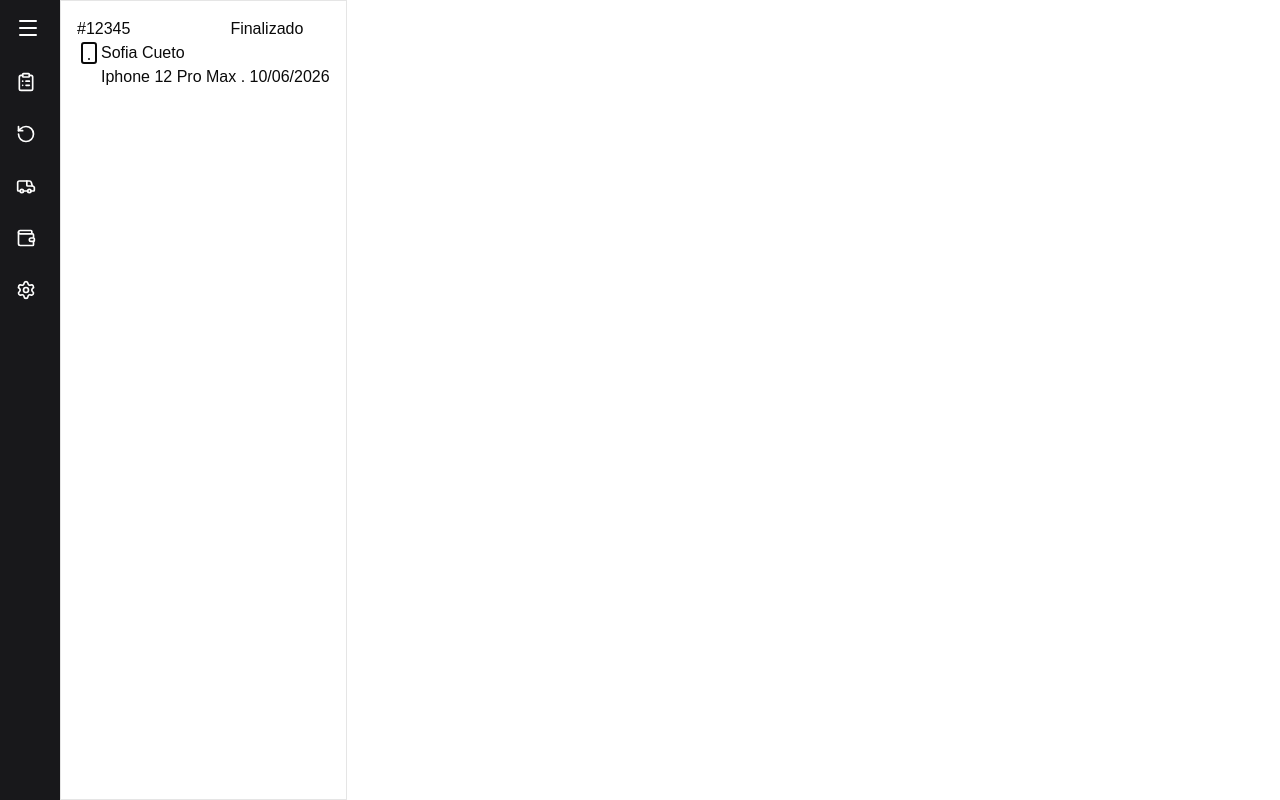
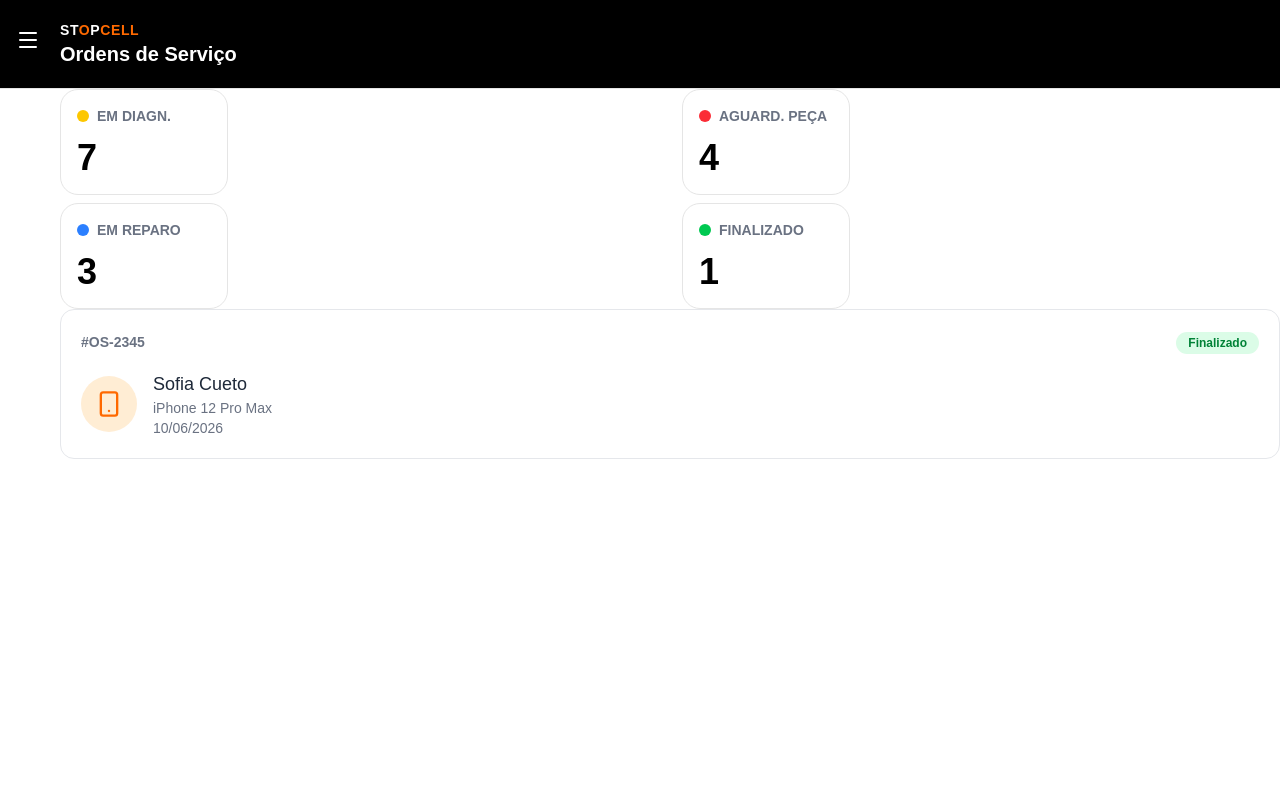
Before and after one commit to Hugo-Ferrari/StopCell, a React (Vite) app in the folder web/: page /ordemServico in a window 1280 px wide. Built offline with nearby package versions, Linux system fonts and the light colour scheme.

Commit message:
Ordem De Serviço

```diff
--- /dev/null
+++ b/web/src/components/Header.tsx
@@ -0,0 +1,46 @@
+
+import { useLocation } from "react-router-dom";
+import NavBar from "./navBar";
+
+function Header() {
+  const location = useLocation();
+
+  const titulos: Record<string, string> = {
+    "/ordemServico": "Ordens de Serviço",
+    "/nova-ordem-servico": "Nova Ordem de Serviço",
+    "/financeiro": "Financeiro",
+    "/historico": "Histórico",
+    "/fornecedores": "Fornecedores",
+    "/configuracoes": "Configurações",
+  };
+
+  const titulo = titulos[location.pathname] || "Stop Cell";
+
+  return (
+    <header className="flex items-center  p-5  border-b bg-black ">
+
+
+      <NavBar/>
+
+
+      <div className="ml-10">
+        <span className="relative text-2xl font-extrabold uppercase leading-tight tracking-wide">
+            <div className="text-sm">
+
+                <span className=" text-white">
+                    ST<span className="text-orange-500">O</span>P
+                </span>
+                <span className=" text-orange-500">CELL</span>
+            </div>
+            </span>
+
+        <h1 className="text-xl font-bold text-white">
+          {titulo}
+        </h1>
+      </div>
+
+    </header>
+  );
+}
+
+export default Header;
--- /dev/null
+++ b/web/src/components/OS/CaixaStatusOs.tsx
@@ -0,0 +1,54 @@
+type Props = {
+  status: "FINALIZADO" | "DIAGNOSTICO" | "EM_REPARO" | "AGUARDANDO_PECA";
+  quantidade: number;
+};
+
+function CaixaStatusOs({ status, quantidade }: Props) {
+  const statusConfig = {
+    FINALIZADO: {
+      texto: "FINALIZADO",
+      cor: "bg-green-500",
+
+
+    },
+    DIAGNOSTICO: {
+      texto: "EM DIAGN.",
+      cor: "bg-yellow-400",
+
+
+    },
+    EM_REPARO: {
+      texto: "EM REPARO",
+      cor: "bg-blue-500",
+
+
+    },
+    AGUARDANDO_PECA: {
+      texto: "AGUARD. PEÇA",
+      cor: "bg-red-500",
+
+
+    },
+  };
+
+  const config = statusConfig[status];
+
+  return (
+    <button
+      className={`w-42  rounded-2xl border-1 p-4 text-left transition-all  `}>
+      <div className="flex items-center gap-2">
+        <div className={`w-3 h-3 rounded-full ${config.cor}`} />
+
+        <span className={`text-sm font-semibold text-gray-500 `}>
+          {config.texto}
+        </span>
+      </div>
+
+      <h1 className="mt-3 text-4xl font-bold text-black">
+        {quantidade}
+      </h1>
+    </button>
+  );
+}
+
+export default CaixaStatusOs;
--- /dev/null
+++ b/web/src/components/OS/StatusDeOrdemDeServiso.tsx
@@ -0,0 +1,36 @@
+type Props = {
+  status: "FINALIZADO" | "DIAGNOSTICO" | "EM_REPARO" | "AGUARDANDO_PECA";
+};
+
+function StatusDeFinalizacaoDeServico({ status }: Props) {
+  const statusConfig = {
+    FINALIZADO: {
+      texto: "Finalizado",
+      classes: "bg-green-100 text-green-700",
+    },
+    DIAGNOSTICO: {
+      texto: "Diagnóstico",
+      classes: "bg-yellow-100 text-yellow-700",
+    },
+    EM_REPARO: {
+      texto: "Em reparo",
+      classes: "bg-blue-100 text-blue-700",
+    },
+    AGUARDANDO_PECA: {
+      texto: "Aguardando peça",
+      classes: "bg-red-100 text-red-700",
+    },
+  };
+
+  const config = statusConfig[status];
+
+  return (
+    <span
+      className={`px-3 py-1 text-xs font-semibold rounded-full ${config.classes}`}
+    >
+      {config.texto}
+    </span>
+  );
+}
+
+export default StatusDeFinalizacaoDeServico;
--- /dev/null
+++ b/web/src/components/OS/caixaOs.tsx
@@ -0,0 +1,47 @@
+import { Smartphone } from "lucide-react";
+import StatusDeFinalizacaoDeServico from "./StatusDeOrdemDeServiso";
+
+function CaixaOs() {
+  return (
+    <div className="w-full rounded-xl border border-gray-200 bg-white p-5  transition hover:shadow-md ">
+
+
+      <div className="flex items-center justify-between">
+        <p className="text-sm font-semibold text-gray-500">
+          #OS-2345
+        </p>
+
+        <span>
+          <StatusDeFinalizacaoDeServico status="FINALIZADO"/>
+        </span>
+
+      </div>
+
+
+      <div className="flex items-center gap-4 mt-4">
+
+        <div className="w-14 h-14 rounded-full bg-orange-100 flex items-center justify-center">
+          <Smartphone className="text-orange-500" size={28} />
+        </div>
+
+        <div className="flex-1 ">
+          <h2 className="ffont-semibold text-lg text-gray-800 truncate">
+            Sofia Cueto {/** nome da cliente */}
+          </h2>
+
+          <p className="text-sm text-gray-500 truncate">
+            iPhone 12 Pro Max {/*modelo do aparelho */}
+          </p>
+
+          <p className="text-sm text-gray-500 truncate">
+            10/06/2026 {/**data */}
+          </p>
+        </div>
+
+      </div>
+
+    </div>
+  );
+}
+
+export default CaixaOs;
--- /dev/null
+++ b/web/src/components/OS/statusDeOS/index.tsx
@@ -0,0 +1,9 @@
+import React from 'react'
+
+function index() {
+  return (
+    <div>index</div>
+  )
+}
+
+export default index
--- /dev/null
+++ b/web/src/components/OS/statusDeOS/status.ts
@@ -0,0 +1,6 @@
+export const STATUS = {
+    FINALIZADO: "FINALIZADO",
+    DIAGNOSTICO: "DIAGNOSTICO",
+    EM_REPARO: "EM_REPARO",
+    AGUARDANDO_PECA: "AGUARDANDO_PECA",
+};
--- a/web/src/components/caixaOs.tsx
+++ /dev/null
@@ -1,36 +0,0 @@
-
-import { Smartphone } from 'lucide-react'
-
-
-function CaixaOs() {
-
-
-    return (
-        <div className='border p-4'>
-            <div className='flex'>
-
-                <p>
-                    {/** numero da os */} #12345
-                </p>
-                <p className='ml-25'>
-                    Finalizado {/** Criar componente separado para saber se foi finalizado, esta em andamento ou estat aguradando uma peça; */}
-                </p>
-            </div>
-            <div>
-                {/** caixa para mostrar "os finalizada, em andamento, diagnostico" */}
-            </div>
-            <div className='flex'>
-                <div>
-                    <Smartphone />
-                </div>
-                <div>
-                    <h1>{/** colocar busca o nome do cliente de acordo com a ordem de serviço */} Sofia Cueto</h1>
-                    <p>{/** nome do aparelho e data da os */} Iphone 12 Pro Max  . 10/06/2026</p>
-                </div>
-            </div>
-        </div>
-    )
-}
-
-
-export default CaixaOs
--- a/web/src/components/navBar.tsx
+++ b/web/src/components/navBar.tsx
@@ -6,21 +6,15 @@ function NavBar() {
     const [aberta, setAberta] = useState(false)
 
     const menuItens = [
-        { icon: <ClipboardList size={20} className="group-hover:text-orange-500" />, text: "Ordem de Serviço", subtext: "Cadastre e acompanhe serviços", path: "/ordemServico", },
-        { icon: <RotateCcw size={20} className="group-hover:text-orange-500" />, text: "Histórico", subtext: "Visualize serviços anteriores", path: "/historico" },
-        { icon: <Van size={20} className="group-hover:text-orange-500" />, text: "Fornecedores", subtext: "Cadastre e gerencie fornecedores", path: "/fornecedores" },
-        { icon: <Wallet size={20} className="group-hover:text-orange-500" />, text: "Financeiro", subtext: "Controle receitas e despesas", path: "/financeiro" },
-        { icon: <Settings size={20} className="group-hover:text-orange-500" />, text: "Configurações", subtext: "Personalize o sistema", path: "/configuracoes" }
+        { icon: <ClipboardList size={20}  />, text: "Ordem de Serviço", subtext: "Cadastre e acompanhe serviços", path: "/ordemServico", },
+        { icon: <RotateCcw size={20}  />, text: "Histórico", subtext: "Visualize serviços anteriores", path: "/historico" },
+        { icon: <Van size={20}  />, text: "Fornecedores", subtext: "Cadastre e gerencie fornecedores", path: "/fornecedores" },
+        { icon: <Wallet size={20}  />, text: "Financeiro", subtext: "Controle receitas e despesas", path: "/financeiro" },
+        { icon: <Settings size={20}  />, text: "Configurações", subtext: "Personalize o sistema", path: "/configuracoes" }
     ]
 
     return (
-        <aside className={` h-screen
-      bg-zinc-900
-      text-white
-      transition-all
-      duration-300
-      ${aberta ? "w-60" : "w-15"}
-      `}>
+        <aside className={` fixed top-0 left-0 h-15  text-white transition-all duration-300 z-50 mt-3 ${aberta ? "w-60 h-screen bg-black" : "w-15"}`}>
 
                 <button onClick={() => setAberta(!aberta)} className={`p-4 ${aberta ? "rotate-0 w-full flex justify-end " : "rotate-180 justify-center"}`}>
                     {aberta ? <X /> : <Menu />}
@@ -33,9 +27,11 @@ function NavBar() {
                         to={item.path}
                         className=" group flex items-center gap-4 p-4 "
                     >
-                        {item.icon}
+
                         {aberta && (
+
                             <div className="flex flex-col">
+                                {item.icon}
                                 <span className="text-sm font-semibold text-white group-hover:text-orange-500">
                                     {item.text}
                                 </span>
--- /dev/null
+++ b/web/src/layouts/MainLayout.tsx
@@ -0,0 +1,18 @@
+
+import Header from "@/components/Header";
+
+import { Outlet } from "react-router-dom";
+
+function MainLayout() {
+    return (
+        <div className="">
+            <Header/>
+
+            <main className="flex-1 ml-15">
+                <Outlet />
+            </main>
+        </div>
+    );
+}
+
+export default MainLayout;
--- a/web/src/pages/NovaOrdemServico.tsx
+++ b/web/src/pages/NovaOrdemServico.tsx
@@ -1,11 +1,11 @@
 
 import TabsClientes from '@/components/novaOs/TabsClientes'
-import NavBar from '../components/navBar'
+
 
 function NovaOrdemServico() {
   return (
     <div className='flex'>
-        <NavBar/>
+
         <TabsClientes/>
     </div>
   )
--- a/web/src/pages/OrdemServico.tsx
+++ b/web/src/pages/OrdemServico.tsx
@@ -1,14 +1,25 @@
-import CaixaOs from '@/components/caixaOs'
-import NavBar from '@/components/navBar'
+import CaixaOs from '@/components/OS/caixaOs'
+import CaixaStatusOs from '@/components/OS/CaixaStatusOs'
+
 import React from 'react'
 
 function OrdemServico() {
-  return (
-    <div className=' flex'>
-      <NavBar/>
-      <CaixaOs/>
-    </div>
-  )
+    return (
+        <div className=" flex-col ">
+
+            <div className="grid grid-cols-2 gap-x-6 gap-y-2 w-auto h-auto">
+                <CaixaStatusOs status="DIAGNOSTICO" quantidade={7} />
+                <CaixaStatusOs status="AGUARDANDO_PECA" quantidade={4} />
+                <CaixaStatusOs status="EM_REPARO" quantidade={3} />
+                <CaixaStatusOs status="FINALIZADO" quantidade={1} />
+            </div>
+
+            <div className="flex-1">
+                <CaixaOs />
+            </div>
+
+        </div>
+    );
 }
 
 export default OrdemServico
--- a/web/src/routes/index.tsx
+++ b/web/src/routes/index.tsx
@@ -4,15 +4,27 @@ import RecuperarSenha from "../pages/RecuperarSenha";
 import OrdemServico from "../pages/OrdemServico";
 import Financeiro from "../pages/Financeiro";
 import NovaOrdemServico from "../pages/NovaOrdemServico";
+import MainLayout from "@/layouts/MainLayout";
 
 export function AppRoutes(){
     return (
         <Routes>
-            <Route path="/" element = {<Login/>}/>
-            <Route path="/recuperarSenha" element = {<RecuperarSenha/>}/>
-            <Route path="/ordemServico" element = {<OrdemServico/>}/>
-            <Route path="/financeiro" element = {<Financeiro/>}/>
-            <Route path="/nova-ordem-servico"  element = {<NovaOrdemServico/>}/>
+
+
+            <Route path="/" element={<Login />} />
+            <Route path="/recuperarSenha" element={<RecuperarSenha />} />
+
+            <Route element={<MainLayout/>}>
+                <Route
+                    path="/ordemServico"element={<OrdemServico />}/>
+
+                <Route
+                    path="/financeiro"element={<Financeiro />}/>
+
+                <Route
+                    path="/nova-ordem-servico"element={<NovaOrdemServico />}/>
+            </Route>
+
         </Routes>
-    )
+    );
 }
```
